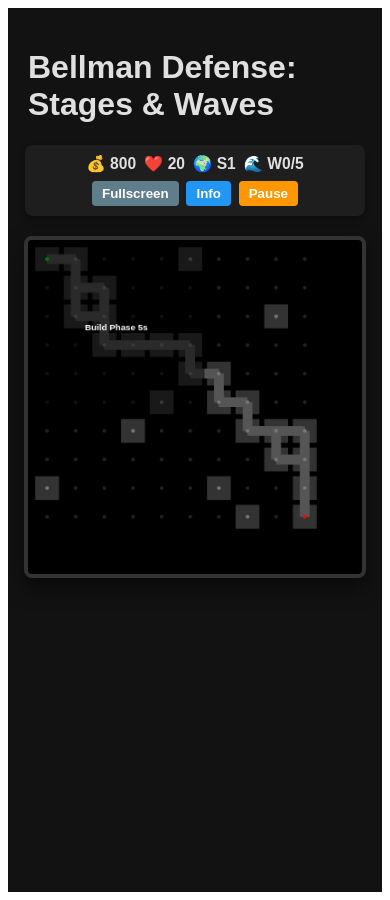
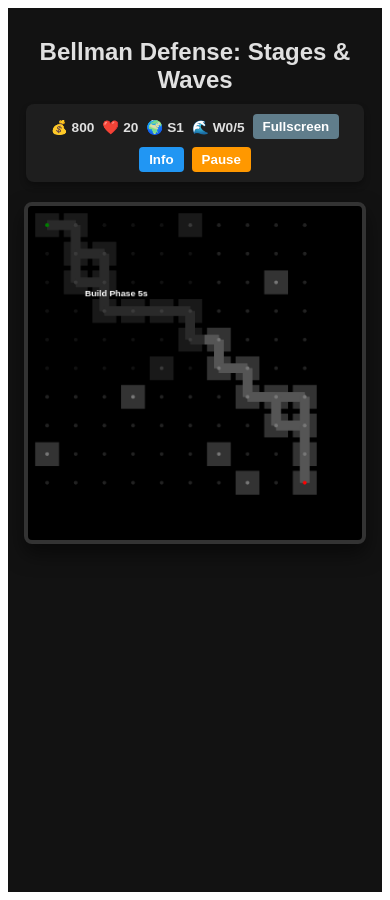
Before and after one commit to isaiahpettingill/bellman-defense, a React (Vite) app: page / in a window 390 px wide. Built offline with nearby package versions, Linux system fonts and the light colour scheme.

Commit message:
Refined UI scaling for portrait and small screens

```diff
--- a/src/App.tsx
+++ b/src/App.tsx
@@ -294,18 +294,22 @@ const App: React.FC = () => {
       zIndex: isFullscreen ? 1000 : 1,
       overflow: isFullscreen ? 'hidden' : 'auto'
     }}>
-      {!isFullscreen && <h1>Bellman Defense: Stages & Waves</h1>}
+      {!isFullscreen && (
+        <h1 style={{ fontSize: '1.5rem', textAlign: 'center', margin: '10px 0' }}>
+          Bellman Defense: Stages & Waves
+        </h1>
+      )}
       <div style={{
         marginBottom: isFullscreen ? '5px' : '20px',
-        fontSize: isFullscreen ? '14px' : 'min(1.2em, 4vw)',
+        fontSize: isFullscreen ? '12px' : 'clamp(10px, 3.5vw, 16px)',
         backgroundColor: '#1e1e1e',
-        padding: isFullscreen ? '5px' : '10px 20px',
+        padding: isFullscreen ? '5px' : '10px',
         borderRadius: '8px',
         boxShadow: '0 4px 6px rgba(0,0,0,0.3)',
         display: 'flex',
-        gap: '2vw',
+        gap: '8px',
         alignItems: 'center',
-        width: isFullscreen ? '100%' : '90%',
+        width: isFullscreen ? '100%' : 'min(95%, 600px)',
         justifyContent: 'center',
         flexWrap: 'wrap'
       }}>
```
